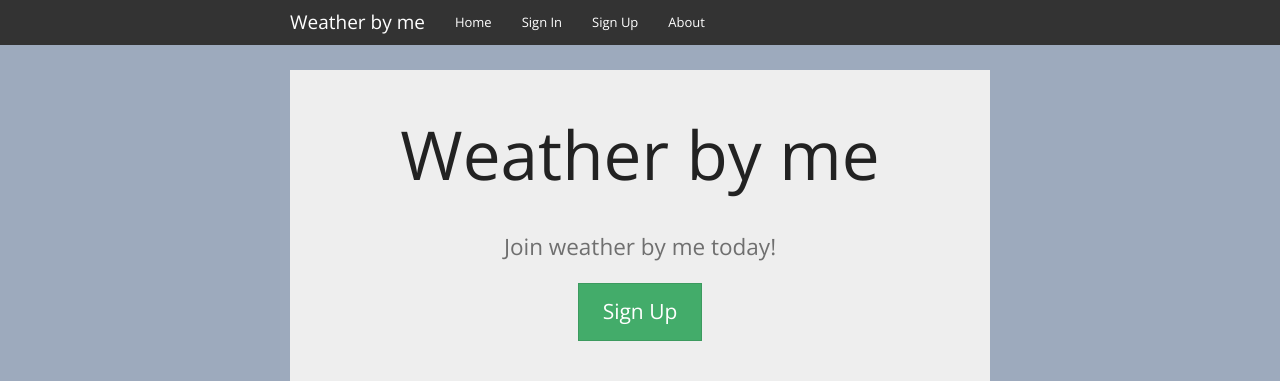
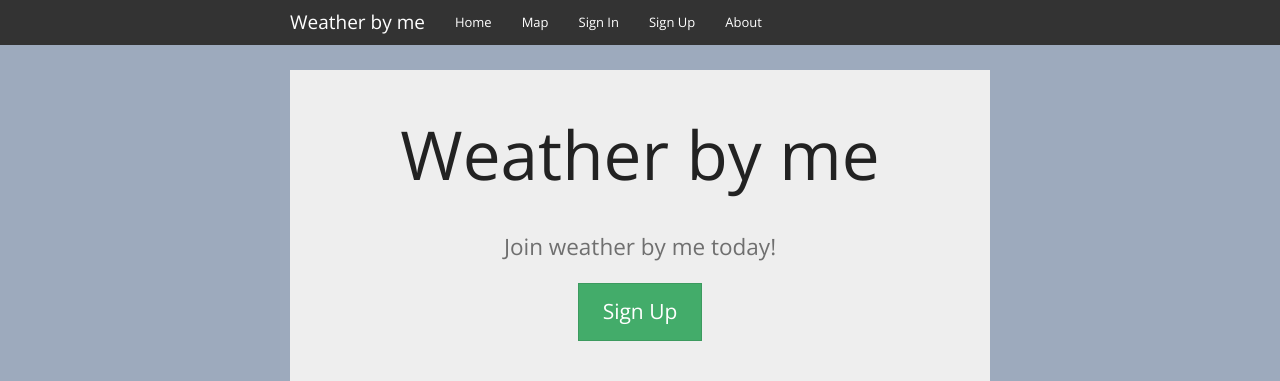
Before and after one commit to kwanggy/weather-by-me, a Python web app: template app/templates/index.html in a window 1280 px wide. Shown: the top 381 px of the page. Run offline with Jinja, Linux system fonts and the light colour scheme; the template is opened without the code that fills it, so the values that code supplies are empty; style sheets or scripts are compiled from the project's sources.

Commit message:
added maps

```diff
--- a/app/templates/index.html
+++ b/app/templates/index.html
@@ -65,7 +65,7 @@ $(document).ready(function() {
       var pic = post['author']['pic'];
       var commentsLength = post['comments'].length
       var created_at = post['created_at']
-
+      alert(created_at);
       var div = top.feedController.getCard(id, pic, title, name, image, commentsLength);
       console.log('div');
       console.log(div);
--- a/app/templates/layout.html
+++ b/app/templates/layout.html
@@ -29,6 +29,7 @@
       <script src="https://oss.maxcdn.com/libs/html5shiv/3.7.0/html5shiv.js"></script>
       <script src="https://oss.maxcdn.com/libs/respond.js/1.3.0/respond.min.js"></script>
     <![endif]-->
+    {% block head %}{% endblock %}
   </head>
 
   <body>
@@ -51,6 +52,7 @@
         <div class="navbar-collapse collapse">
           <ul class="nav navbar-nav">
             <li><a href="/">Home</a></li>
+            <li><a href="/map">Map</a></li>
             {% if 'session_key' not in session %}
             <li><a href="/signin">Sign In</a></li>
             <li><a href="/signup">Sign Up</a></li>
--- a/app/views.py
+++ b/app/views.py
@@ -106,6 +106,10 @@ def newSessionKey(user):
 def index_page():
     return render_template('index.html')
 
+@app.route('/map')
+def map_page():
+    return render_template('map.html')
+
 @app.route('/signin')
 def signin_page():
     return render_template('signin.html')
```
